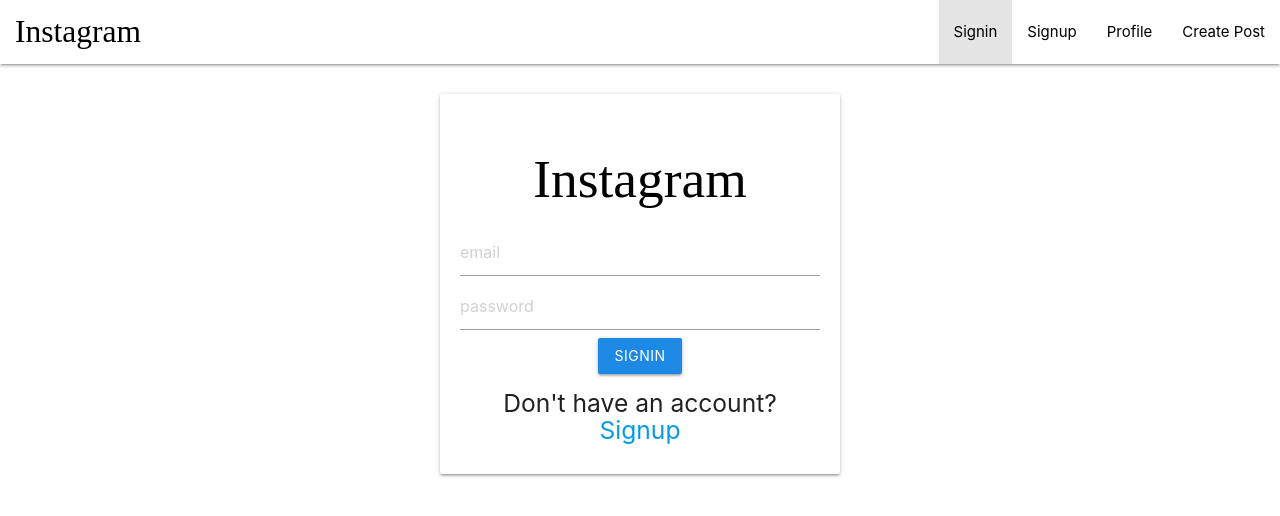
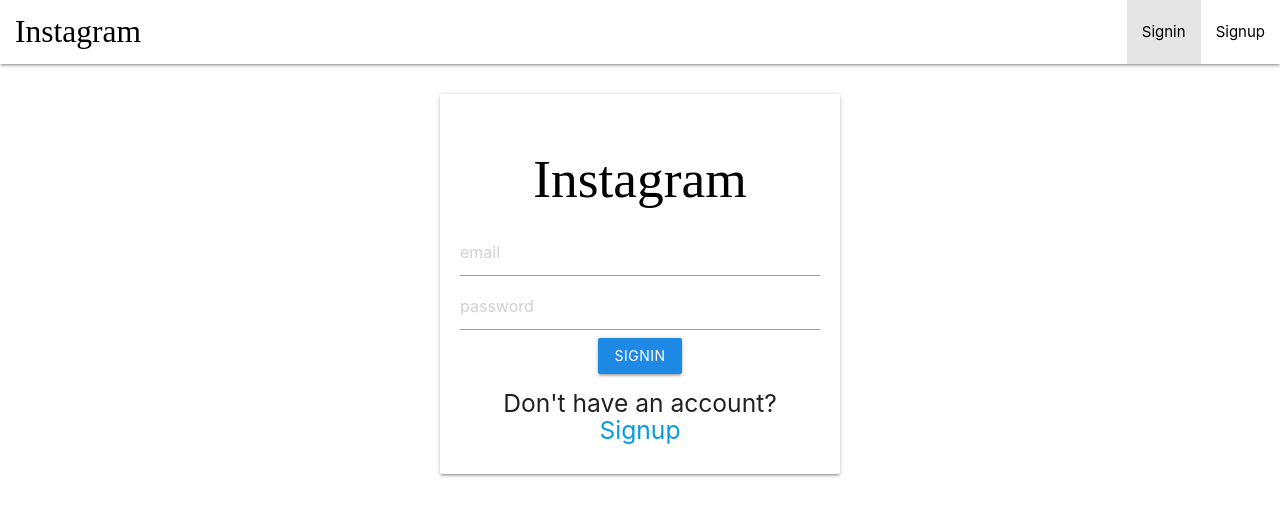
Before and after one commit to svanardenne/instagram_clone, a React (Create React App) app in the folder client/: page /signin in a window 1280 px wide. Shown: the top 516 px of the page. Built offline with nearby package versions, Linux system fonts and the light colour scheme; a web font is replaced by a local one.

Commit message:
Added conditional nav links

```diff
--- a/client/src/components/Navbar.js
+++ b/client/src/components/Navbar.js
@@ -1,5 +1,6 @@
-import React from "react";
+import React, { useContext } from "react";
 import { Link, NavLink } from "react-router-dom";
+import { UserContext } from "../App";
 import styled from "styled-components";
 
 const StyledLogo = styled(Link)`
@@ -13,13 +14,29 @@
 `;
 
 const Navbar = () => {
-  return (
-    <nav>
-      <div className="nav-wrapper white">
-        <StyledLogo to="/" className="brand-logo left">
-          Instagram
-        </StyledLogo>
-        <ul id="nav-mobile" className="right">
+  const { state, dispatch } = useContext(UserContext);
+  const renderList = () => {
+    if (state) {
+      return [
+        <li>
+          <StyledLink
+            to="/profile"
+            activeStyle={{ backgroundColor: "rgba(0,0,0,0.1)" }}
+          >
+            Profile
+          </StyledLink>
+        </li>,
+        <li>
+          <StyledLink
+            to="/post/create"
+            activeStyle={{ backgroundColor: "rgba(0,0,0,0.1)" }}
+          >
+            Create Post
+          </StyledLink>
+        </li>,
+      ];
+    } else {
+      return [
         <li>
           <StyledLink
             to="/signin"
@@ -27,7 +44,7 @@
           >
             Signin
           </StyledLink>
-          </li>
+        </li>,
         <li>
           <StyledLink
             to="/signup"
@@ -35,23 +52,19 @@
           >
             Signup
           </StyledLink>
-          </li>
-          <li>
-            <StyledLink
-              to="/profile"
-              activeStyle={{ backgroundColor: "rgba(0,0,0,0.1)" }}
-            >
-              Profile
-            </StyledLink>
-          </li>
-          <li>
-            <StyledLink
-              to="/post/create"
-              activeStyle={{ backgroundColor: "rgba(0,0,0,0.1)" }}
-            >
-              Create Post
-            </StyledLink>
-          </li>
+        </li>,
+      ];
+    }
+  };
+
+  return (
+    <nav>
+      <div className="nav-wrapper white">
+        <StyledLogo to={state ? "/" : "/signin"} className="brand-logo left">
+          Instagram
+        </StyledLogo>
+        <ul id="nav-mobile" className="right">
+          {renderList()}
         </ul>
       </div>
     </nav>
```
Lines whose indentation alone changed are shown as unchanged.
